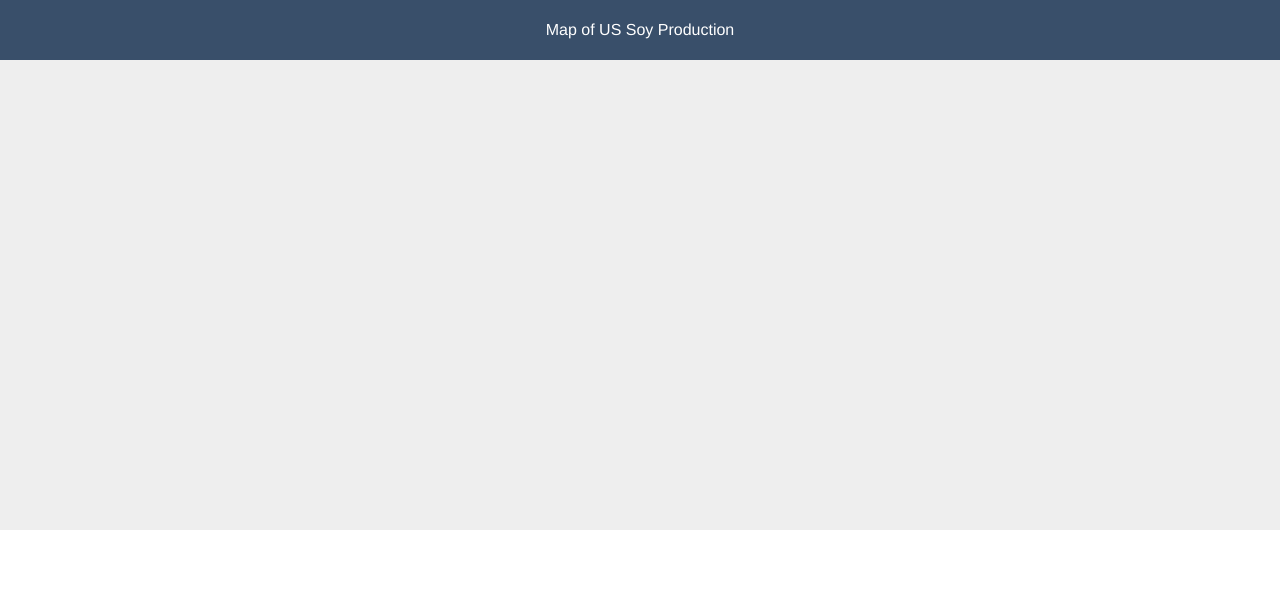
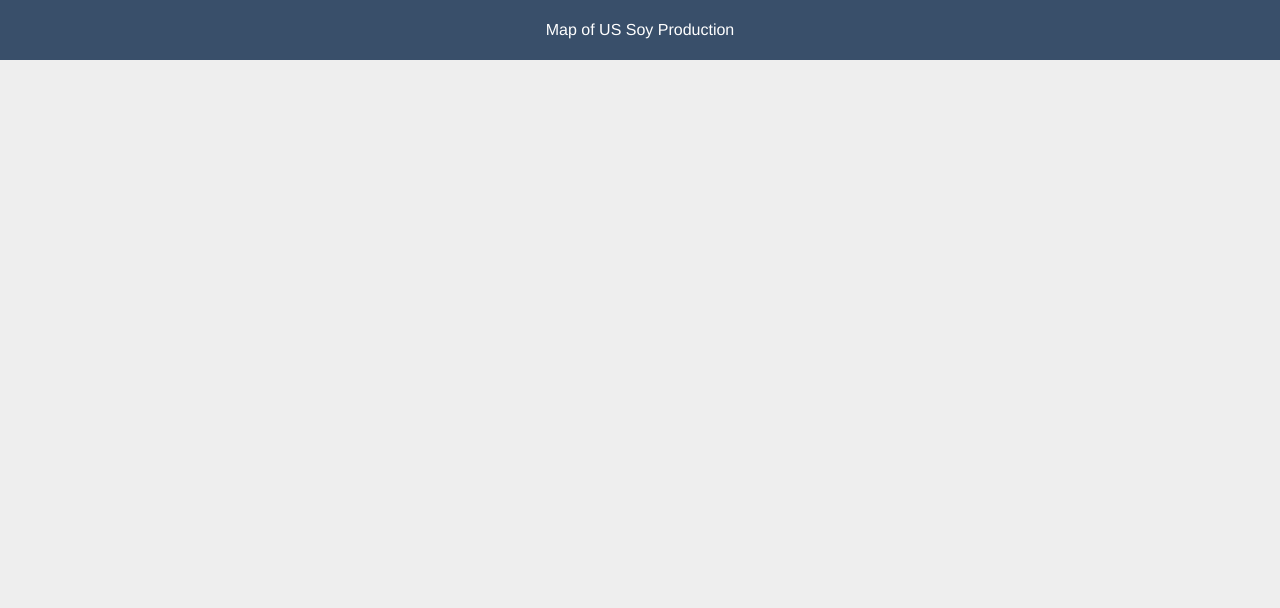
Before and after one commit to zeyuliu/zeyuliu.github.io, a plain HTML site: page index.html in a window 1280 px wide. Shown: the part 2122-2730 px from the top of the page. Drawn offline with nearby package versions, Linux system fonts and the light colour scheme; a script that the page names is missing; a web font is replaced by a local one.

Commit message:
updated map size

```diff
--- a/index.html
+++ b/index.html
@@ -175,7 +175,7 @@
                 </h5>
             </div> -->
         </div>
-        <div class="center-block" id="usa-map-container" style="position: relative; width: 750px; height: 450px;"></div>
+        <div class="center-block" id="usa-map-container" style="position: relative; width: 1000px; height: 600px;"></div>
     </div>
 </div>
 
```
